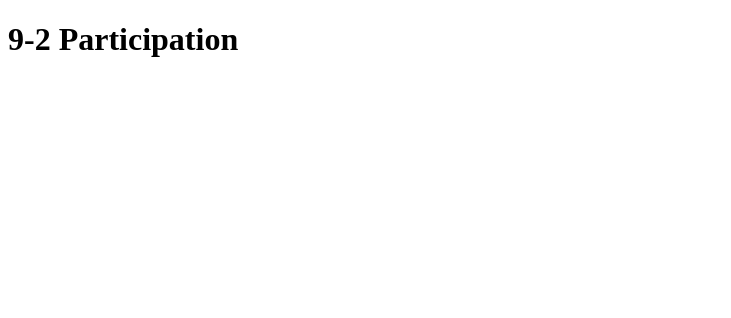
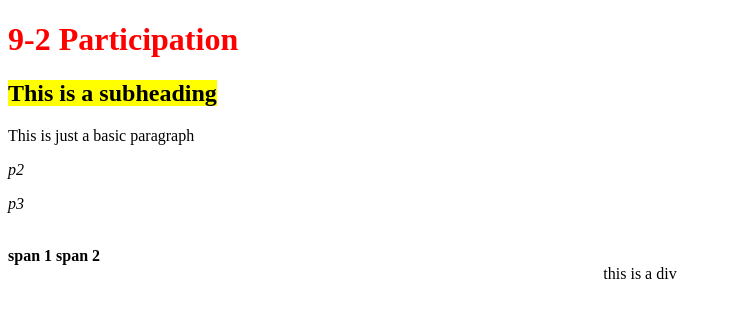
Before and after one commit to GU-Web-Dev-2025/participation-2-html-ajcononetz3, a plain HTML site: page index.html in a window 1280 px wide. Shown: the whole page, without its empty margins (0-731 px from the left). Drawn offline with Linux system fonts and the light colour scheme.

Commit message:
updated html code and added logo png

```diff
--- a/index.html
+++ b/index.html
@@ -4,8 +4,26 @@
     <meta charset="UTF-8">
     <meta name="viewport" content="width=device-width, initial-scale=1.0">
     <title>9-2 Participation</title>
+    <link rel="shortcut icon" href="gonzagalogo.png" type="image">
+    <style>
+        div {
+            text-align: center;
+        }
+    </style>
 </head>
 <body>
-    <h1>9-2 Participation</h1>
+    <h1 style="color: red;">9-2 Participation</h1>
+    <h2><mark>This is a subheading</mark></h2>
+
+    <p>This is just a basic paragraph</p>
+    <p><var>p2</var></p>
+    <p><em>p3</em></p>
+    <br>
+
+    <span><b>span 1</b></span>
+    <span><strong>span 2</strong></span>
+    <div> this is a div</div>
+
+    <br><br><br><br><br><br>
 </body>
 </html>
```
Also changed, not shown: gonzagalogo.png (added).
